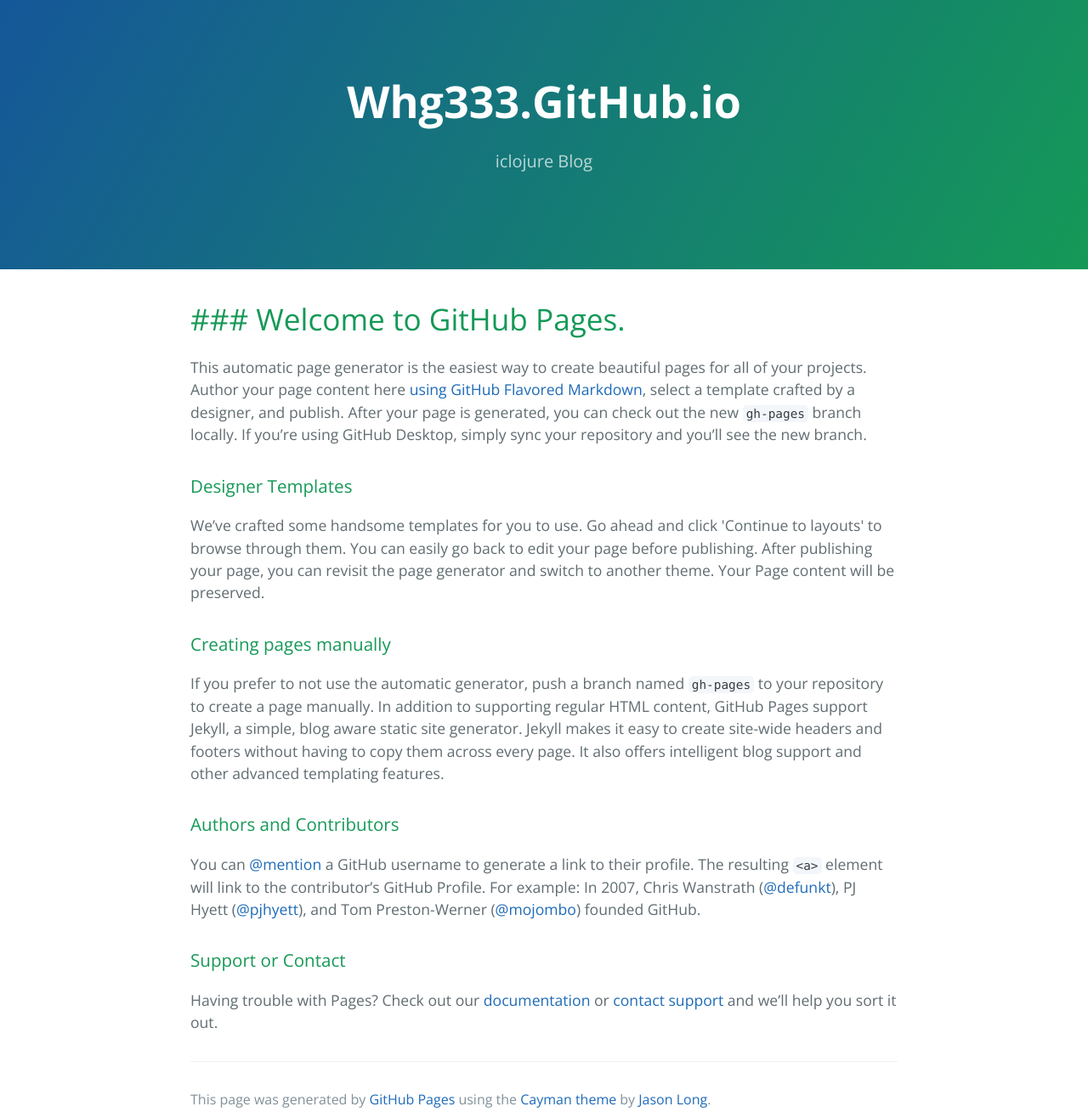
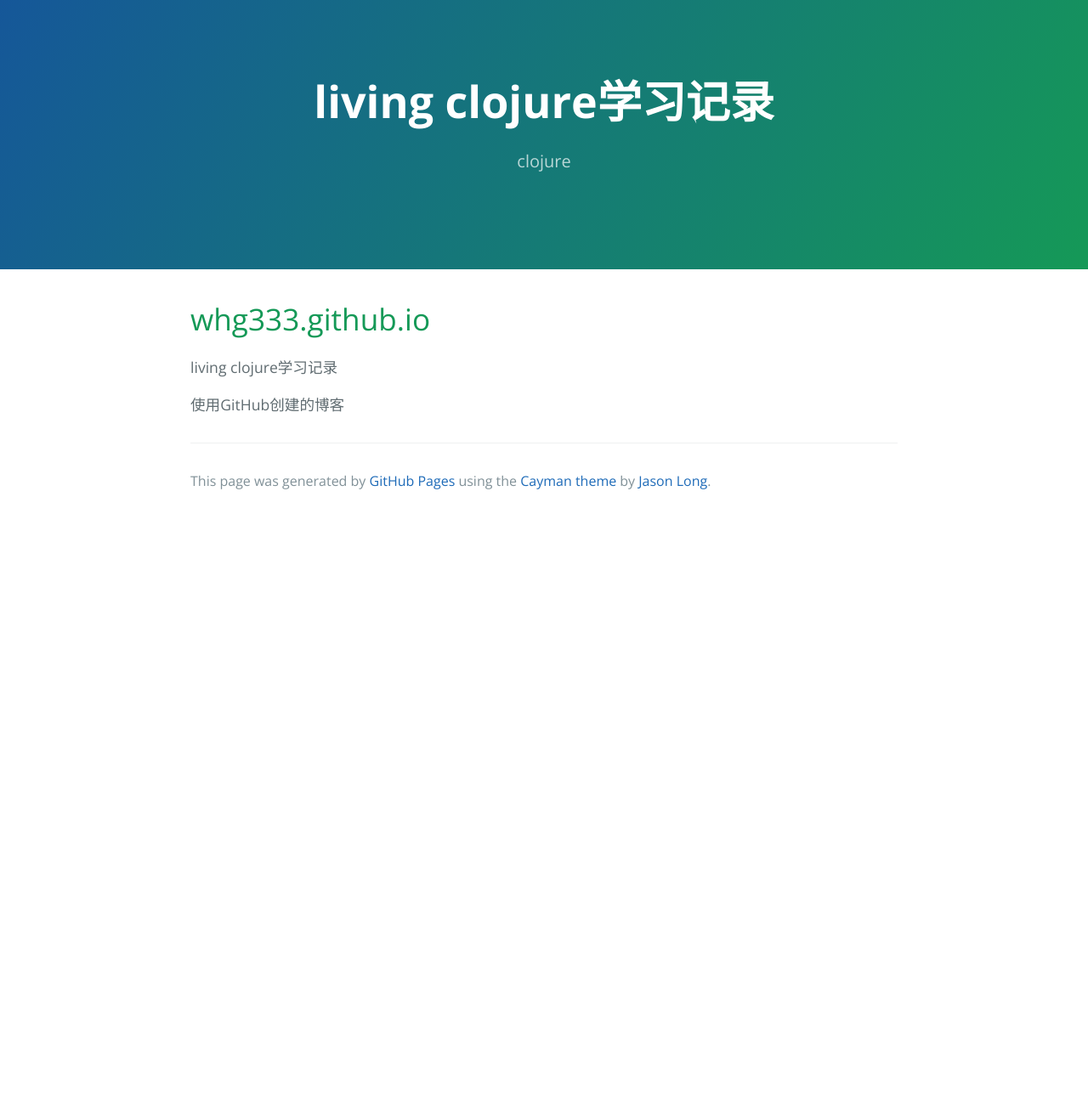
Before and after one commit to whg333/whg333.github.io, a plain HTML site: page index.html in a window 1280 px wide. Shown: the whole page at 85% size. After the commit the page ends 800 px from the top, so only its background shows below. Drawn offline with nearby package versions, Linux system fonts and the light colour scheme.

Commit message:
Replace master branch with page content via GitHub

```diff
--- a/index.html
+++ b/index.html
@@ -2,7 +2,7 @@
 <html lang="en-us">
   <head>
     <meta charset="UTF-8">
-    <title>Whg333.GitHub.io by whg333</title>
+    <title>living clojure学习记录 by whg333</title>
     <meta name="viewport" content="width=device-width, initial-scale=1">
     <link rel="stylesheet" type="text/css" href="stylesheets/normalize.css" media="screen">
     <link href='https://fonts.googleapis.com/css?family=Open+Sans:400,700' rel='stylesheet' type='text/css'>
@@ -11,35 +11,17 @@
   </head>
   <body>
     <section class="page-header">
-      <h1 class="project-name">Whg333.GitHub.io</h1>
-      <h2 class="project-tagline">iclojure Blog</h2>
+      <h1 class="project-name">living clojure学习记录</h1>
+      <h2 class="project-tagline">clojure</h2>
     </section>
 
     <section class="main-content">
       <h1>
-<a id="-welcome-to-github-pages" class="anchor" href="#-welcome-to-github-pages" aria-hidden="true"><span class="octicon octicon-link"></span></a>### Welcome to GitHub Pages.</h1>
+<a id="whg333githubio" class="anchor" href="#whg333githubio" aria-hidden="true"><span class="octicon octicon-link"></span></a>whg333.github.io</h1>
 
-<p>This automatic page generator is the easiest way to create beautiful pages for all of your projects. Author your page content here <a href="https://guides.github.com/features/mastering-markdown/">using GitHub Flavored Markdown</a>, select a template crafted by a designer, and publish. After your page is generated, you can check out the new <code>gh-pages</code> branch locally. If you’re using GitHub Desktop, simply sync your repository and you’ll see the new branch.</p>
+<p>living clojure学习记录</p>
 
-<h3>
-<a id="designer-templates" class="anchor" href="#designer-templates" aria-hidden="true"><span class="octicon octicon-link"></span></a>Designer Templates</h3>
-
-<p>We’ve crafted some handsome templates for you to use. Go ahead and click 'Continue to layouts' to browse through them. You can easily go back to edit your page before publishing. After publishing your page, you can revisit the page generator and switch to another theme. Your Page content will be preserved.</p>
-
-<h3>
-<a id="creating-pages-manually" class="anchor" href="#creating-pages-manually" aria-hidden="true"><span class="octicon octicon-link"></span></a>Creating pages manually</h3>
-
-<p>If you prefer to not use the automatic generator, push a branch named <code>gh-pages</code> to your repository to create a page manually. In addition to supporting regular HTML content, GitHub Pages support Jekyll, a simple, blog aware static site generator. Jekyll makes it easy to create site-wide headers and footers without having to copy them across every page. It also offers intelligent blog support and other advanced templating features.</p>
-
-<h3>
-<a id="authors-and-contributors" class="anchor" href="#authors-and-contributors" aria-hidden="true"><span class="octicon octicon-link"></span></a>Authors and Contributors</h3>
-
-<p>You can <a href="https://github.com/blog/821" class="user-mention">@mention</a> a GitHub username to generate a link to their profile. The resulting <code>&lt;a&gt;</code> element will link to the contributor’s GitHub Profile. For example: In 2007, Chris Wanstrath (<a href="https://github.com/defunkt" class="user-mention">@defunkt</a>), PJ Hyett (<a href="https://github.com/pjhyett" class="user-mention">@pjhyett</a>), and Tom Preston-Werner (<a href="https://github.com/mojombo" class="user-mention">@mojombo</a>) founded GitHub.</p>
-
-<h3>
-<a id="support-or-contact" class="anchor" href="#support-or-contact" aria-hidden="true"><span class="octicon octicon-link"></span></a>Support or Contact</h3>
-
-<p>Having trouble with Pages? Check out our <a href="https://help.github.com/pages">documentation</a> or <a href="https://github.com/contact">contact support</a> and we’ll help you sort it out.</p>
+<p>使用GitHub创建的博客</p>
 
       <footer class="site-footer">
 
```
Also changed, not shown: params.json (+1 -1 lines).
